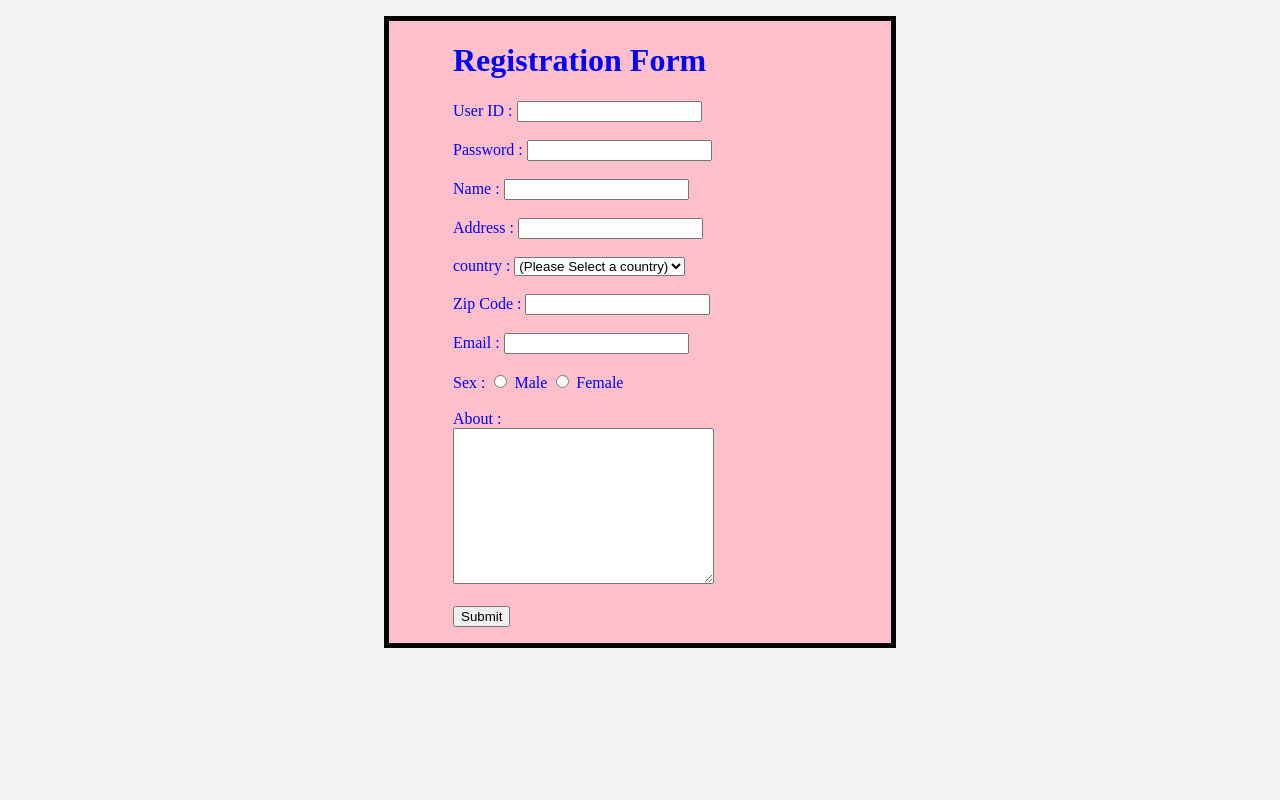
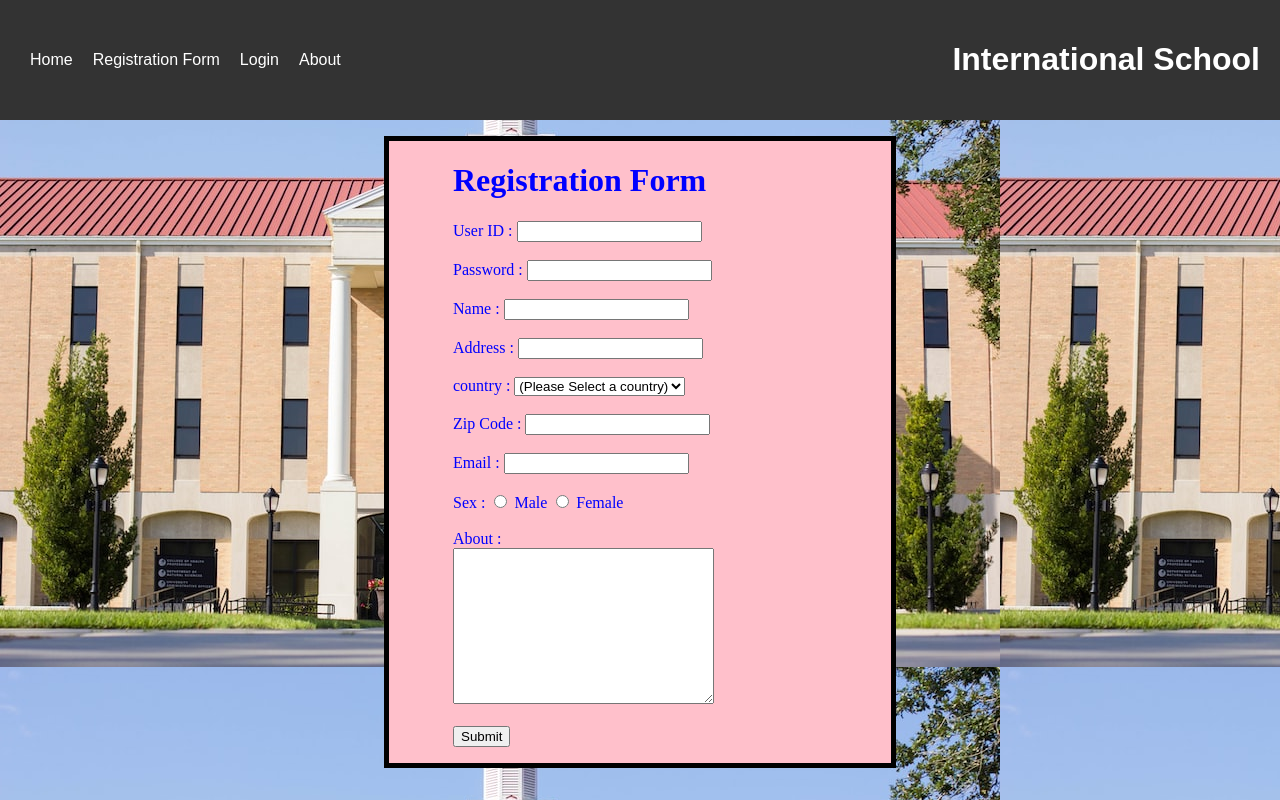
Before and after one commit to paranietharan290/Java-Script-assignment, a plain HTML site: page registration.html in a window 1280 px wide. Drawn offline with Linux system fonts and the light colour scheme.

Commit message:
3rd commit

```diff
--- a/css/registration.css
+++ b/css/registration.css
@@ -2,6 +2,7 @@ body {
     margin: 0;
     padding: 0;
     background-color: #f2f2f2;
+    background-image: url('../img/school_image.jpg');
 }
 
 header {
--- a/registration.html
+++ b/registration.html
@@ -11,6 +11,19 @@
 </head>
 
 <body>
+    <header>
+		<nav>
+			<ul>
+				<li><a href="index.html" class="active">Home</a></li>
+				<li><a href="registration.html">Registration Form</a></li>
+				<li><a href="login.html">Login</a></li>
+				<li><a href="about.html">About</a></li>
+			</ul>
+		</nav>
+
+		<h1>International School</h1>
+	</header>
+
     <form action="" class="registration-form" onsubmit="return validateForm()">
         <div class="form-content">
             <h1>Registration Form</h1>
```
Also changed, not shown: img/school_image.jpg (added).
